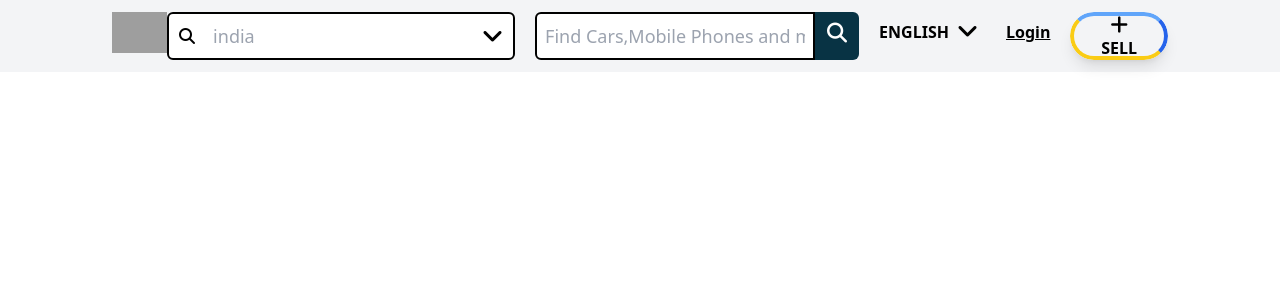
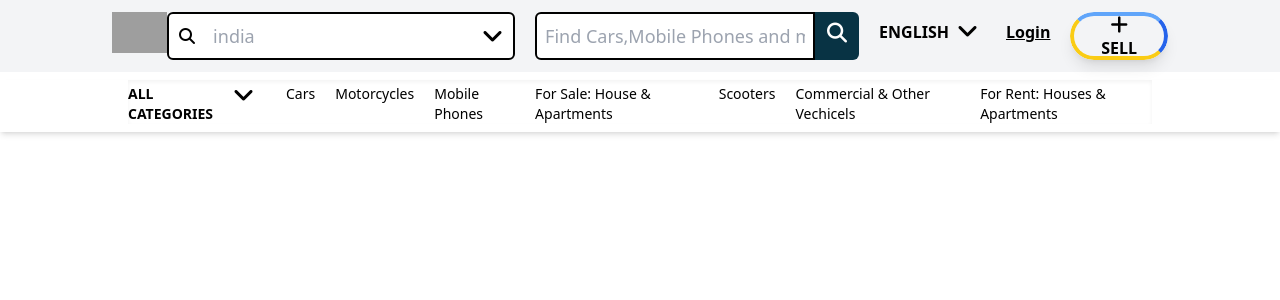
Before and after one commit to raheem-zk/React-OLX, a React (Create React App) app: page / in a window 1280 px wide. Shown: the top 300 px of the page. Built offline with nearby package versions, Linux system fonts and the light colour scheme; grey boxes are pictures that could not be loaded.

Commit message:
filter completed

```diff
--- a/src/App.js
+++ b/src/App.js
@@ -1,10 +1,12 @@
 import React from 'react'
 import Header from './components/header'
+import Filter from './components/Filter'
 
 export default function App() {
   return (
     <div>
       <Header/>
+      <Filter/>
     </div>
   )
 }
--- /dev/null
+++ b/src/components/Filter.js
@@ -0,0 +1,23 @@
+import React from 'react'
+
+export default function Filter() {
+  return (
+    <div className='shadow-md px-32 pb-2'>
+      <div className='flex shadow-inner mt-2 pt-1'>
+        <div className='flex'>
+            <h4 className='uppercase text-sm font-semibold'>All categories</h4>
+            <i className='fa-solid fa-angle-down fa-xl mt-3 ml-2'></i>
+        </div>
+        <div className='flex gap-5 ml-8 text-sm'>
+            <p className='cursor-pointer hover:text-blue-400'>Cars</p>
+            <p className='cursor-pointer hover:text-blue-400'>Motorcycles</p>
+            <p className='cursor-pointer hover:text-blue-400'>Mobile Phones</p>
+            <p className='cursor-pointer hover:text-blue-400'>For Sale: House & Apartments</p>
+            <p className='cursor-pointer hover:text-blue-400'>Scooters</p>
+            <p className='cursor-pointer hover:text-blue-400'>Commercial & Other Vechicels</p>
+            <p className='cursor-pointer hover:text-blue-400'>For Rent: Houses & Apartments</p>
+        </div>
+      </div>
+    </div>
+  )
+}
```
